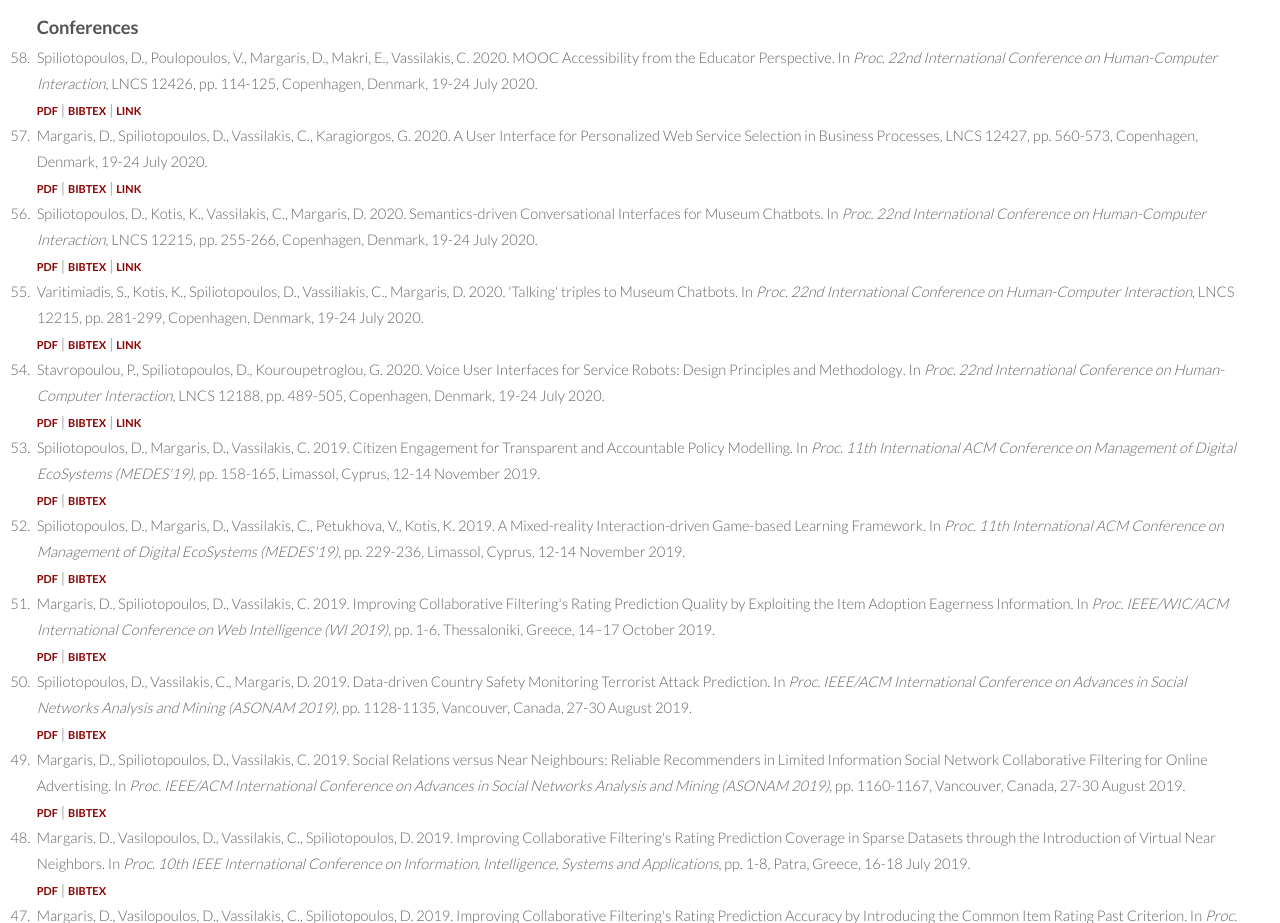
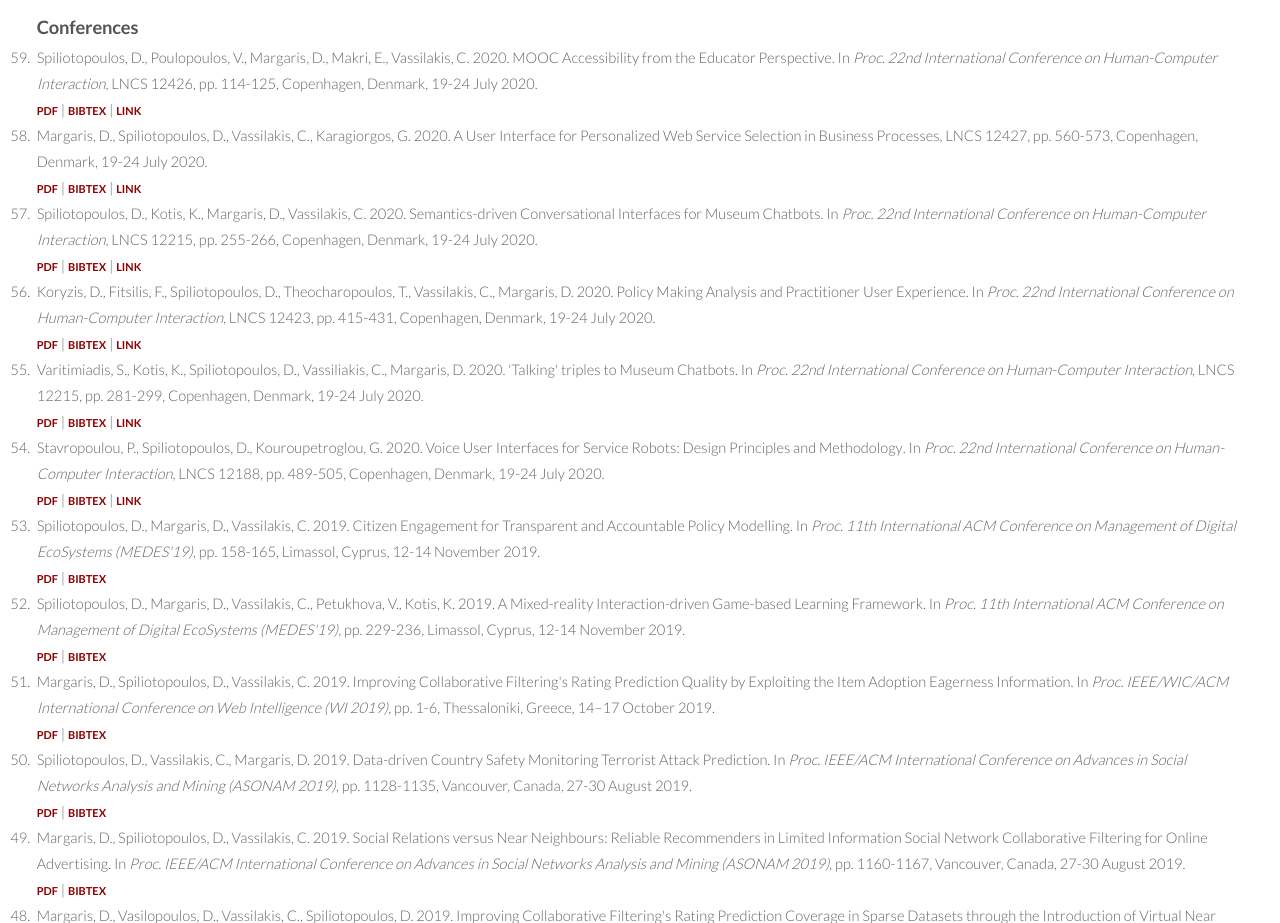
Before and after one commit to dspiliot/dspiliot.github.io, a plain HTML site: page index.html in a window 1280 px wide. Shown: the part 2480-3403 px from the top of the page. Drawn offline with Linux system fonts and the light colour scheme.

Commit message:
Added HCI-2020 paper

```diff
--- a/index.html
+++ b/index.html
@@ -200,6 +200,32 @@ article {
                                 <a class="pdf" href="https://doi.org/10.1007/s13278-019-0621-7" target="_blank">link</a>
                             </li>
 
+
+<!--
+                            <li>Margaris, D., <h7>Spiliotopoulos, D.</h7>, Vassilakis, C., Vasilopoulos, D. 2020. <h7>Improving Collaborative Filtering’s Rating Prediction Accuracy by Introducing the Experiencing Period Criterion</h7>. <h8>Neural Computing and Applications</h8> XX(X):X. <br>
+                                <a class="pdf" href="/publications/Margaris et al. - 2020 - Improving Collaborative Filtering Rating Prediction Accuracy.pdf" target="_blank">pdf</a> |
+                                <a class="pdf" href="/publications/Margaris et al. - 2020 - Improving Collaborative Filtering Rating Prediction Accuracy.txt" target="_blank">bibtex</a> |
+                                <a class="pdf" href="https://doi.org/.................." target="_blank">link</a>
+                            </li>
+-->
+
+<!--
+                            <li>Margaris, D., <h7>Spiliotopoulos, D.</h7>, Vassilakis, C., Vasilopoulos, D. 2020. <h7>Improving Collaborative Filtering’s Rating Prediction Coverage in Sparse Datasets through the Introduction of Virtual Ratings</h7>. <h8>Neural Computing and Applications</h8> XX(X):X. <br>
+                                <a class="pdf" href="/publications/Margaris et al. - 2020 - Improving Collaborative Filtering Rating Prediction Coverage.pdf" target="_blank">pdf</a> |
+                                <a class="pdf" href="/publications/Margaris et al. - 2020 - Improving Collaborative Filtering Rating Prediction Coverage.txt" target="_blank">bibtex</a> |
+                                <a class="pdf" href="https://doi.org/.................." target="_blank">link</a>
+                            </li>
+-->
+
+ <!--
+                            <li>Margaris, D., <h7>Spiliotopoulos, D.</h7>, Name, N., Name, N. 2020. <h7>An integer programming-based algorithm for optimizing the WS-BPEL scenario execution adaptation process</h7>. <h8>International Journal Web Engineering Technology</h8> XX(X):X. <br>
+                                <a class="pdf" href="/publications/Margaris et al. - 2020 - An integer programming-based algorithm.pdf" target="_blank">pdf</a> |
+                                <a class="pdf" href="/publications/Margaris et al. - 2020 - An integer programming-based algorithm.txt" target="_blank">bibtex</a> |
+                                <a class="pdf" href="https://doi.org/...................." target="_blank">link</a>
+                            </li>
+-->
+
+
                            <li>Margaris, D., Vassilakis, C., <h7>Spiliotopoulos, D.</h7>, 2020. <h7>What makes a review a reliable rating in recommender systems?</h7>. <h8>Information Processing and Management</h8> 57(6): 102304. <br>
                                 <a class="pdf" href="/publications/Margaris et al. - 2020 - What makes a review a reliable rating in recommender systems.pdf" target="_blank">pdf</a> |
                                 <a class="pdf" href="/publications/Margaris et al. - 2020 - What makes a review a reliable rating in recommender systems.txt" target="_blank">bibtex</a> |
@@ -224,41 +250,11 @@ article {
                                 <a class="pdf" href="https://doi.org/10.3390/a13070174" target="_blank">link</a>
                             </li>
 
-
-
-<!--
-                            <li>Margaris, D., <h7>Spiliotopoulos, D.</h7>, Vassilakis, C., Vasilopoulos, D. 2020. <h7>Improving Collaborative Filtering’s Rating Prediction Accuracy by Introducing the Experiencing Period Criterion</h7>. <h8>Neural Computing and Applications</h8> XX(X):X. <br>
-                                <a class="pdf" href="/publications/Margaris et al. - 2020 - Improving Collaborative Filtering Rating Prediction Accuracy.pdf" target="_blank">pdf</a> |
-                                <a class="pdf" href="/publications/Margaris et al. - 2020 - Improving Collaborative Filtering Rating Prediction Accuracy.txt" target="_blank">bibtex</a> |
-                                <a class="pdf" href="https://doi.org/.................." target="_blank">link</a>
-                            </li>
--->
-
-<!--
-                            <li>Margaris, D., <h7>Spiliotopoulos, D.</h7>, Vassilakis, C., Vasilopoulos, D. 2020. <h7>Improving Collaborative Filtering’s Rating Prediction Coverage in Sparse Datasets through the Introduction of Virtual Ratings</h7>. <h8>Neural Computing and Applications</h8> XX(X):X. <br>
-                                <a class="pdf" href="/publications/Margaris et al. - 2020 - Improving Collaborative Filtering Rating Prediction Coverage.pdf" target="_blank">pdf</a> |
-                                <a class="pdf" href="/publications/Margaris et al. - 2020 - Improving Collaborative Filtering Rating Prediction Coverage.txt" target="_blank">bibtex</a> |
-                                <a class="pdf" href="https://doi.org/.................." target="_blank">link</a>
-                            </li>
--->
-
-
-
-<!--
-                            <li>Margaris, D., <h7>Spiliotopoulos, D.</h7>, Name, N., Name, N. 2020. <h7>An integer programming-based algorithm for optimizing the WS-BPEL scenario execution adaptation process</h7>. <h8>International Journal Web Engineering Technology</h8> XX(X):X. <br>
-                                <a class="pdf" href="/publications/Margaris et al. - 2020 - An integer programming-based algorithm.pdf" target="_blank">pdf</a> |
-                                <a class="pdf" href="/publications/Margaris et al. - 2020 - An integer programming-based algorithm.txt" target="_blank">bibtex</a> |
-                                <a class="pdf" href="https://doi.org/...................." target="_blank">link</a>
-                            </li>
--->
-
-
                             <li>Makri, E., <h7>Spiliotopoulos, D.</h7>, Vassilakis, C., Margaris, D. 2020. <h7>Human behaviour in multimodal interaction: main effects of civic action and interpersonal and problem-solving skills</h7>. <h8>Journal of Ambient Intelligence and Humanized Computing</h8>; doi:10.1007/s12652-020-01846-x. <br>
                                 <a class="pdf" href="https://link.springer.com/epdf/10.1007/s12652-020-01846-x?author_access_token=mUfrpBSrNiJbAmqHXDJi1Pe4RwlQNchNByi7wbcMAY74B3J1tG-6lB3MmfDBB0AseBdpbhXm-c2f2kswA0tgICCHYeEyssQeCpA_YoTAjwDBLEKseuUyVMAULErYqBd0p-V4mqxntkPL-dzWtasyWg%3D%3D" target="_blank">pdf link</a> |
                                 <a class="pdf" href="/publications/Makri et al. - 2020 - Human behaviour in multimodal interaction.txt" target="_blank">bibtex</a> |
                                 <a class="pdf" href="https://doi.org/10.1007/s12652-020-01846-x" target="_blank">link</a>
                             </li>
-
 
                             <li>Kotis, K., <h7>Spiliotopoulos, D.</h7>, Papasalouros, A. 2020. <h7>Intelligent Collaborative Authoring of Place-based, Cross-cultural and Media-rich Experiences</h7>. <h8>Challenges</h8> 11(1), 10; doi:10.3390/challe11010010. <br>
                                 <a class="pdf" href="/publications/Kotis et al. - 2020 - Intelligent Collaborative Authoring of Place-based, Cross-cultural and Media-rich Experiences.pdf" target="_blank">pdf</a> |
@@ -344,23 +340,23 @@ article {
 
 
 
-                            <li>Margaris, D., <h7>Spiliotopoulos, D.</h7>, Vassilakis, C., Karagiorgos, G. 2020. <h7>A User Interface for Personalized Web Service Selection in Business Processes</h8>, LNCS 12427, pp. 560-573, Copenhagen, Denmark, 19-24 July 2020.<br>
+                            <li>Margaris, D., <h7>Spiliotopoulos, D.</h7>, Vassilakis, C., Karagiorgos, G. 2020. <h7>A User Interface for Personalized Web Service Selection in Business Processes</h7>, LNCS 12427, pp. 560-573, Copenhagen, Denmark, 19-24 July 2020.<br>
                                 <a class="pdf" href="/publications/Margaris et al. - 2020 - A User Interface for Personalized Web Service Selection in Business Processes.pdf" target="_blank">pdf</a> | <a class="pdf" href="/publications/Margaris et al. - 2020 - A User Interface for Personalized Web Service Selection in Business Processes.txt" target="_blank">bibtex</a> |
                                 <a class="pdf" href="https://doi.org/10.1007/978-3-030-60152-2_41" target="_blank">link</a>
                             </li>
 
 
-                            <li><h7>Spiliotopoulos, D.</h7>, Kotis, K., Vassilakis, C., Margaris, D. 2020. <h7>Semantics-driven Conversational Interfaces for Museum Chatbots</h7>. In <h8>Proc. 22nd International Conference on Human-Computer Interaction</h8>, LNCS 12215, pp. 255-266, Copenhagen, Denmark, 19-24 July 2020.<br>
+                            <li><h7>Spiliotopoulos, D.</h7>, Kotis, K., Margaris, D., Vassilakis, C. 2020. <h7>Semantics-driven Conversational Interfaces for Museum Chatbots</h7>. In <h8>Proc. 22nd International Conference on Human-Computer Interaction</h8>, LNCS 12215, pp. 255-266, Copenhagen, Denmark, 19-24 July 2020.<br>
                                 <a class="pdf" href="/publications/Spiliotopoulos et al. - 2020 - Semantics-Driven Conversational Interfaces for Museum Chatbots.pdf" target="_blank">pdf</a> | <a class="pdf" href="/publications/Spiliotopoulos et al. - 2020 - Semantics-driven Conversational Interfaces for Museum Chatbots.txt" target="_blank">bibtex</a> |
                                 <a class="pdf" href="https://doi.org/10.1007/978-3-030-50267-6_20" target="_blank">link</a>
                             </li>
 
 
-<!--
-                            <li>Koryzis, D., Fitsilis, F., <h7>Spiliotopoulos, D.</h7>, Theocharopoulos, T., Vassilakis, C., Margaris, D. 2020. <h7>Policy Making Analysis and Practitioner User Experience</h7>. In <h8>Proc. 22nd International Conference on Human-Computer Interaction</h8>, LNCS 0000, pp. 000-000, Copenhagen, Denmark, 19-24 July 2020.<br>
-                                <a class="pdf" href="/publications/Koryzis et al. - 2020 - Policy Making Analysis and Practitioner User Experience.pdf" target="_blank">pdf</a> | <a class="pdf" href="/publications/Koryzis et al. - 2020 - Policy Making Analysis and Practitioner User Experience.txt" target="_blank">bibtex</a>
+
+                            <li>Koryzis, D., Fitsilis, F., <h7>Spiliotopoulos, D.</h7>, Theocharopoulos, T., Vassilakis, C., Margaris, D. 2020. <h7>Policy Making Analysis and Practitioner User Experience</h7>. In <h8>Proc. 22nd International Conference on Human-Computer Interaction</h8>, LNCS 12423, pp. 415-431, Copenhagen, Denmark, 19-24 July 2020.<br>
+                                <a class="pdf" href="/publications/Koryzis et al. - 2020 - Policy Making Analysis and Practitioner User Experience.pdf" target="_blank">pdf</a> | <a class="pdf" href="/publications/Koryzis et al. - 2020 - Policy Making Analysis and Practitioner User Experience.txt" target="_blank">bibtex</a> |
+                                <a class="pdf" href="https://doi.org/10.1007/978-3-030-60114-0_29" target="_blank">link</a>
                             </li>
--->
 
 
                             <li>Varitimiadis, S., Kotis, K., <h7>Spiliotopoulos, D.</h7>, Vassiliakis, C., Margaris, D. 2020. <h7>'Talking' triples to Museum Chatbots</h7>. In <h8>Proc. 22nd International Conference on Human-Computer Interaction</h8>, LNCS 12215, pp. 281-299, Copenhagen, Denmark, 19-24 July 2020.<br>
```
Also changed, not shown: publications/Koryzis et al. - 2020 - Policy Making Analysis and Practitioner User Experience.txt (added), 1 other file.
